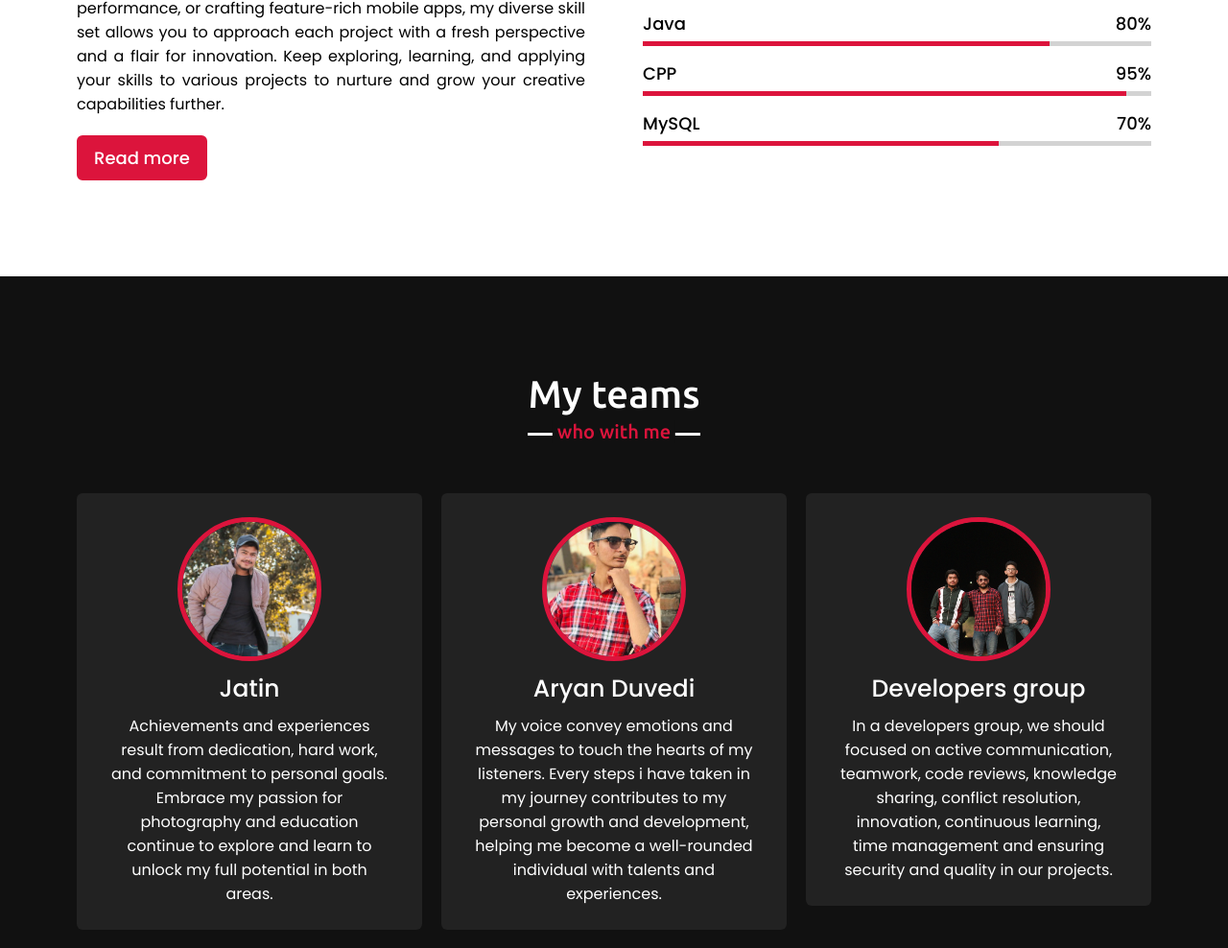
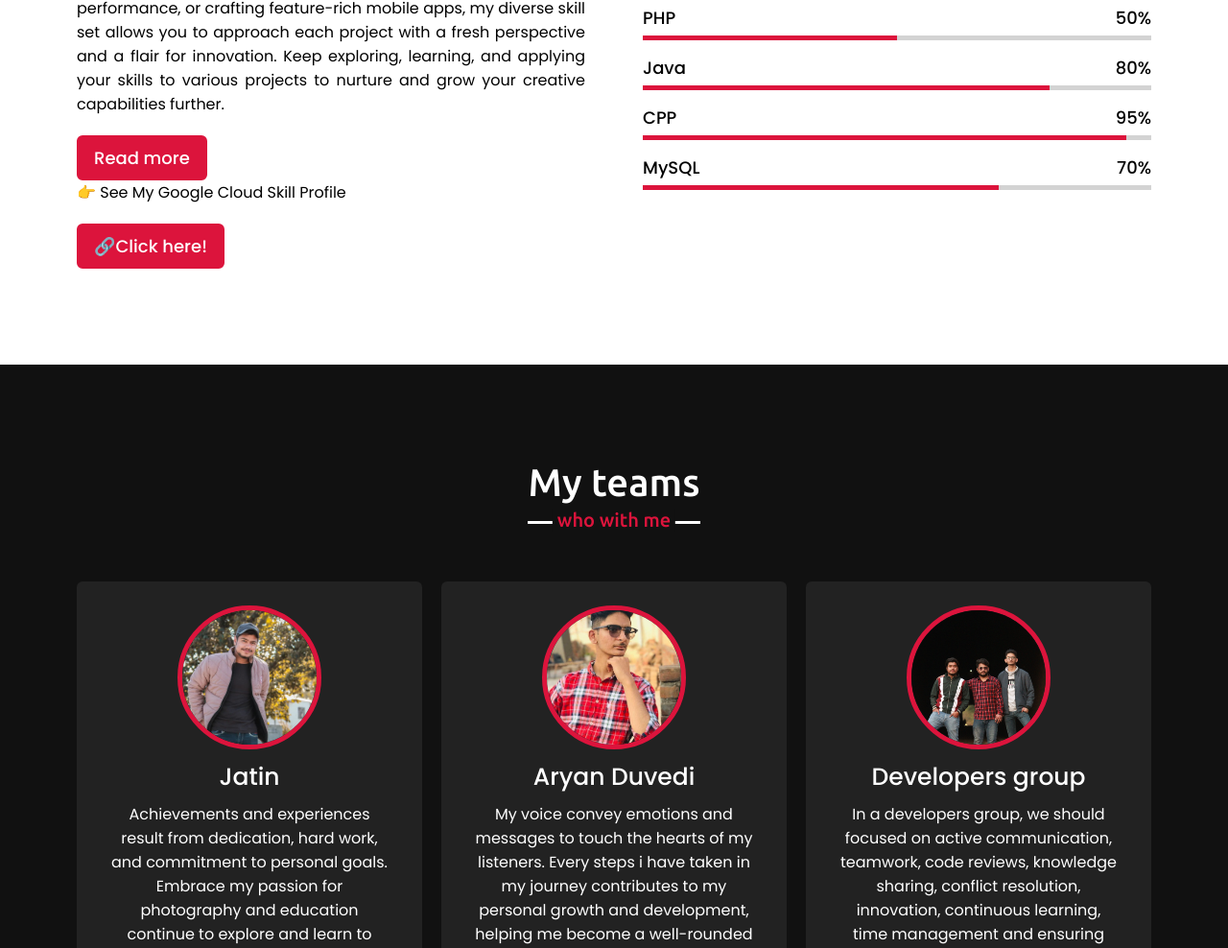
Before and after one commit to binodkapadi/portfolio, a plain HTML site: page index.html in a window 1280 px wide. Shown: the part 3475-4463 px from the top of the page at 96% size. Drawn offline with nearby package versions, Linux system fonts and the light colour scheme.

Commit message:
Update index.html

```diff
--- a/index.html
+++ b/index.html
@@ -131,6 +131,11 @@
                     <div class="text">My creative skills & experiences.</div>
                     <p>I have the potential to create innovative web applications, mobile apps, and cloud-based solutions that can address real-world challenges and provide value to users. Remember that creativity is not limited to design but also extends to problem-solving, efficiency, and finding novel solutions to complex problems in the domains of technology. Whether it's designing a responsive website, building a cloud-based application, optimizing code performance, or crafting feature-rich mobile apps, my diverse skill set allows you to approach each project with a fresh perspective and a flair for innovation. Keep exploring, learning, and applying your skills to various projects to nurture and grow your creative capabilities further.</p>
                     <a href="#">Read more</a>
+                    <div class= "skill_text"
+                  <p>👉 See My Google Cloud Skill Profile</p>
+                   <a target="_blank" href="https://www.cloudskillsboost.google/profile/paths">🔗Click here!
+                  </a>
+                  </div>
                 </div>
                 <div class="column right">
                     <div class="bars">
```
